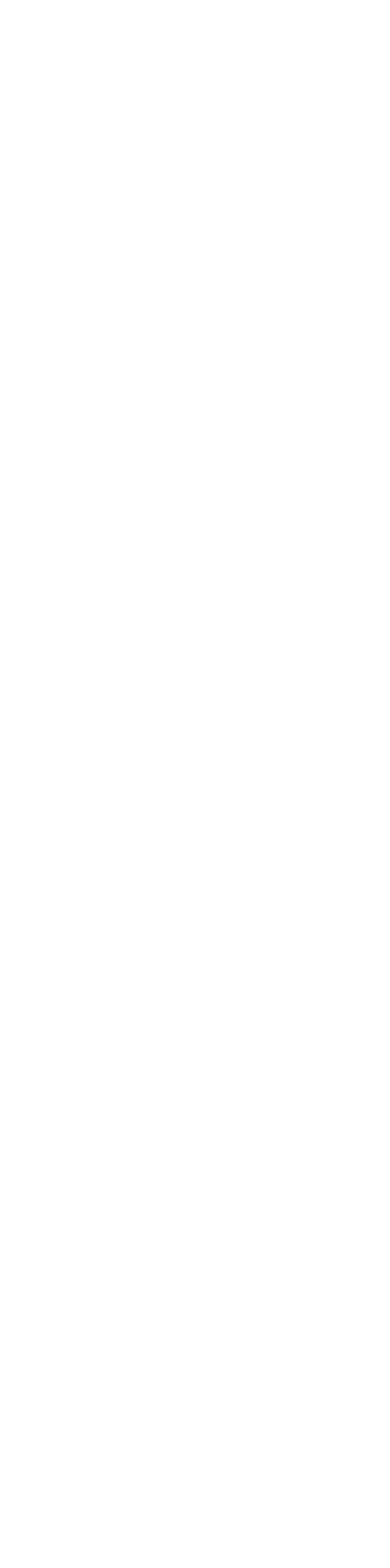
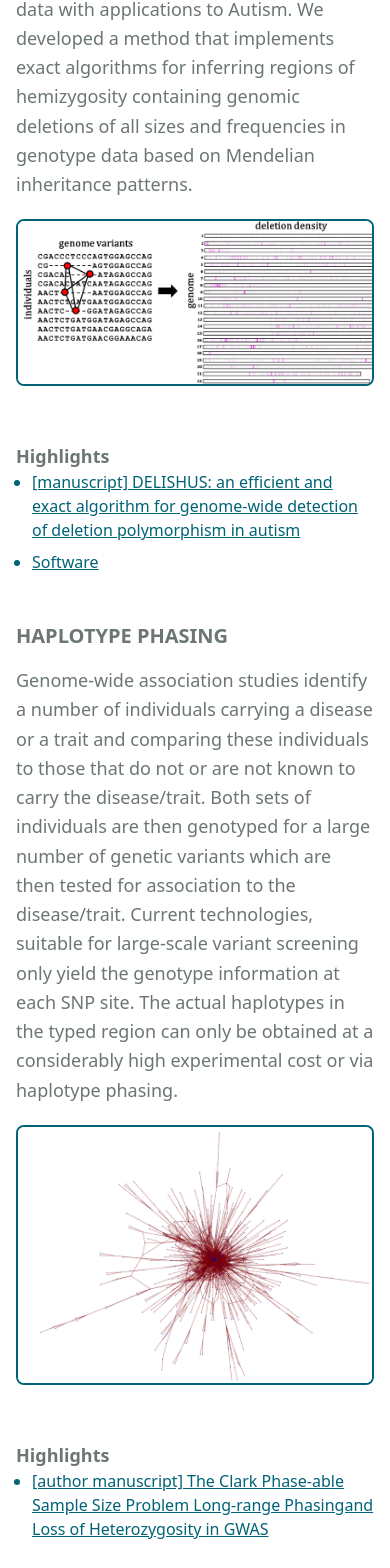
Before and after one commit to MasadRayan/Sabbir-Ahmed_Nirjon_Portfolio, a Next.js app: page /research in a window 390 px wide. Shown: the part 4638-6206 px from the top of the page. Before the commit the page ends 4522 px from the top, so only its background shows below. Built offline with nearby package versions, Linux system fonts and the light colour scheme.

Commit message:
New project added

```diff
--- a/src/app/research/page.jsx
+++ b/src/app/research/page.jsx
@@ -10,7 +10,6 @@ const ResearchPage = () => {
                 <h1 className="text-[#6B7770] text-3xl font-bold uppercase mb-5">
                     Projects
                 </h1>
-
                 <div>
                     <p>
                         <a href="#probabilistic-modeling" className="text-xl text-[#6B7770] uppercase pb-2 block">
@@ -184,6 +183,51 @@ const ResearchPage = () => {
                             <li><a href="">Software</a></li>
                         </ul>
                     </div>
+                    {/* variant */}
+                    <div id='variant' className='mb-10 scroll-mt-24'>
+                        <h2 className='text-xl md:text-2xl font-semibold uppercase mt-12 mb-4'>Variant Calling</h2>
+                        <div className='flex flex-col md:flex-row gap-5 justify-center items-start'>
+                            <p className='text-lg leading-relaxed'>
+                                Our work on variant calling was focused on computing deletions in genotype array data with applications to Autism. We developed a method that implements exact algorithms for inferring regions of hemizygosity containing genomic deletions of all sizes and frequencies in genotype data based on Mendelian inheritance patterns.
+                            </p>
+                            <Image
+                                src="/research/6.png"
+                                alt="hapcompass"
+                                width={400}
+                                height={500}
+                                className="w-full h-full object-cover mb-4 border-2 border-[#006376] rounded-lg"
+                            />
+                        </div>
+                        <p className='mt-10'>
+                            <span className='text-lg font-bold'>Highlights</span>
+                        </p>
+                        <ul className='list-disc pl-4 text-[#006376] underline space-y-2'>
+                            <li><a href="">[manuscript] DELISHUS: an efficient and exact algorithm for genome-wide detection of deletion polymorphism in autism</a></li>
+                            <li><a href="">Software</a></li>
+                        </ul>
+                    </div>
+                    {/* phasing */}
+                    <div id='phasing' className='mb-10 scroll-mt-24'>
+                        <h2 className='text-xl md:text-2xl font-semibold uppercase mt-12 mb-4'>Haplotype Phasing</h2>
+                        <div className='flex flex-col md:flex-row gap-5 justify-center items-start'>
+                            <p className='text-lg leading-relaxed'>
+                                Genome-wide association studies identify a number of individuals carrying a disease or a trait and comparing these individuals to those that do not or are not known to carry the disease/trait. Both sets of individuals are then genotyped for a large number of genetic variants which are then tested for association to the disease/trait. Current technologies, suitable for large-scale variant screening only yield the genotype information at each SNP site. The actual haplotypes in the typed region can only be obtained at a considerably high experimental cost or via haplotype phasing.
+                            </p>
+                            <Image
+                                src="/research/7.png"
+                                alt="hapcompass"
+                                width={400}
+                                height={500}
+                                className="w-full h-full object-cover mb-4 border-2 border-[#006376] rounded-lg"
+                            />
+                        </div>
+                        <p className='mt-10'>
+                            <span className='text-lg font-bold'>Highlights</span>
+                        </p>
+                        <ul className='list-disc pl-4 text-[#006376] underline space-y-2'>
+                            <li><a href="">[author manuscript] The Clark Phase-able Sample Size Problem Long-range Phasingand Loss of Heterozygosity in GWAS</a></li>
+                        </ul>
+                    </div>
                 </div>
             </main>
 
```
Also changed, not shown: public/research/6.png (added), public/research/7.png (added).
